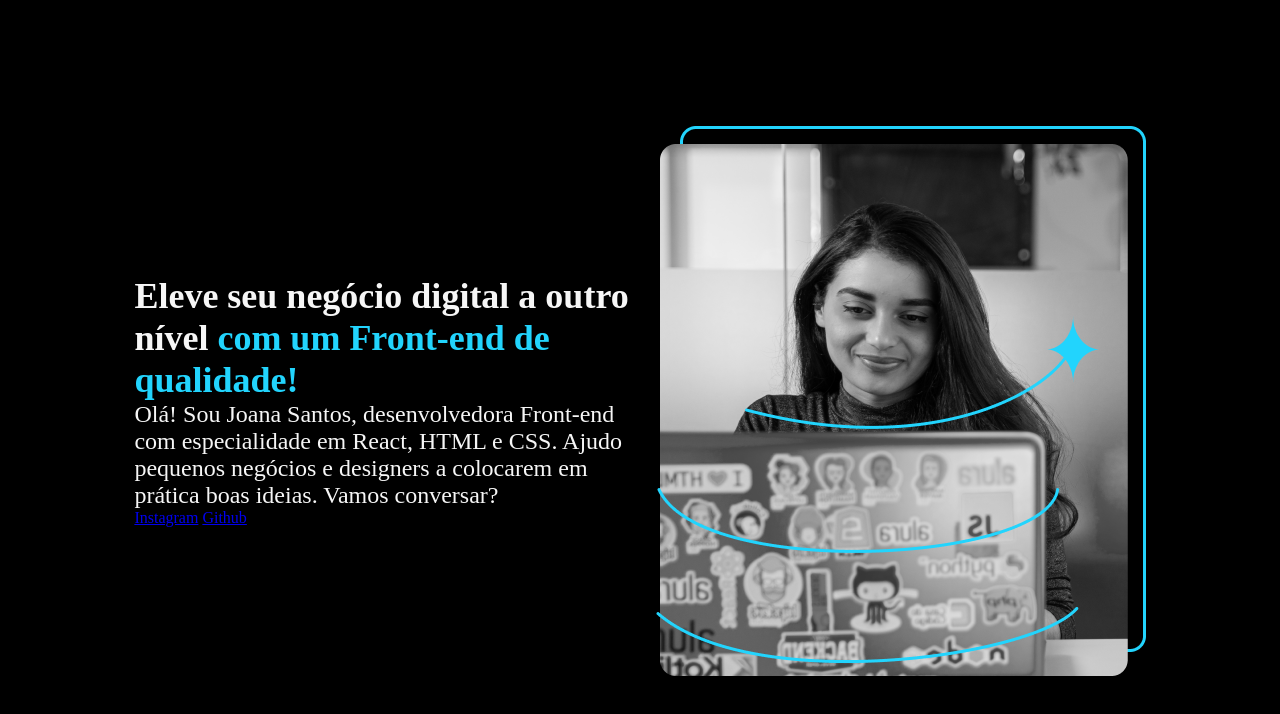
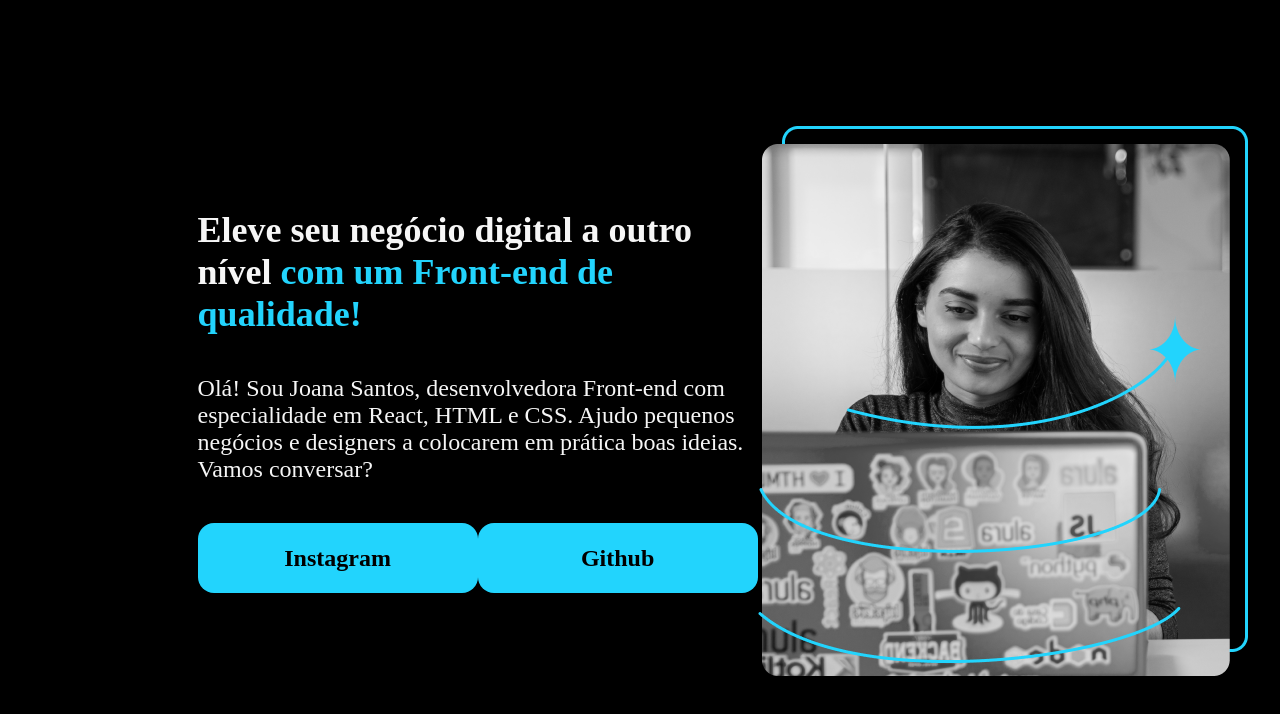
Before and after one commit to lirasusejdev/portifolio-simple, a plain HTML site: page index.html in a window 1280 px wide. Drawn offline with Linux system fonts and the light colour scheme.

Commit message:
posicionamento de elementos

```diff
--- a/index.html
+++ b/index.html
@@ -13,8 +13,10 @@
         <section class="apresentacao__conteudo">
         <h1 class="apresentacao__conteudo__titulo">Eleve seu negócio digital a outro nível <strong class="titulo-destaque">com um Front-end de qualidade!</strong></h1>
         <p class="apresentacao__conteudo__texto">Olá! Sou Joana Santos, desenvolvedora Front-end com especialidade em React, HTML e CSS. Ajudo pequenos negócios e designers a colocarem em prática boas ideias. Vamos conversar?</p>
-        <a href="#">Instagram</a>
-        <a href="https://github.com/lirasusejdev">Github</a>
+        <div class="apresentacao__links">
+             <a class="apresentacao__links__link" href="#">Instagram</a>
+             <a class="apresentacao__links__link" href="https://github.com/lirasusejdev">Github</a>
+        </div>
         </section>
         <img src="imagem.png" alt="Imagem de uma mulher programando">
     </main>
--- a/style.css
+++ b/style.css
@@ -19,7 +19,7 @@ body {
 }
 
 .apresentacao {
-    margin: 10%;
+    margin: 10% 15%;
     display: flex;
     align-items: center;
     justify-content: space-between;
@@ -28,6 +28,9 @@ body {
 
 .apresentacao__conteudo {
     width: 615px;
+    display: flex;
+    flex-direction: column;
+    gap: 40px;
 }
 
 .apresentacao__conteudo__titulo {
@@ -39,3 +42,21 @@ body {
     font-size: 24px;
     font-family: "Montserrat", serif;;
 }
+
+.apresentacao__links {
+    display: flex;
+    justify-content: space-between;
+}
+
+.apresentacao__links__link {
+    background-color: #22D4FD;
+    width: 280px;
+    text-align: center;
+    border-radius: 16px;
+    font-size: 24px;
+    font-weight: 600;
+    padding: 21.5px 0;
+    text-decoration: none;
+    color: #000000;
+    font-family: "Montserrat", serif;
+}
```
